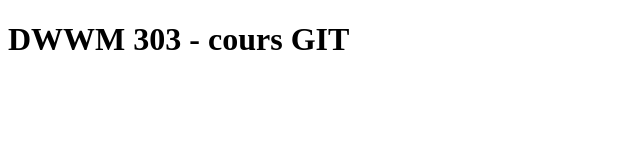
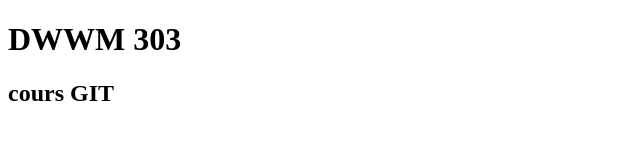
Before and after one commit to eelDigit/dwwm_303, a plain HTML site: page index.html in a window 1280 px wide. Shown: the whole page, without its empty margins (0-640 px from the left). Drawn offline with Linux system fonts and the light colour scheme.

Commit message:
ajout h2

```diff
--- a/index.html
+++ b/index.html
@@ -7,6 +7,8 @@
     <title>DWWM_303</title>
 </head>
 <body>
-    <h1>DWWM 303 - cours GIT</h1>
+    <h1>DWWM 303</h1>
+
+    <h2>cours GIT</h2>
 </body>
 </html>
```
